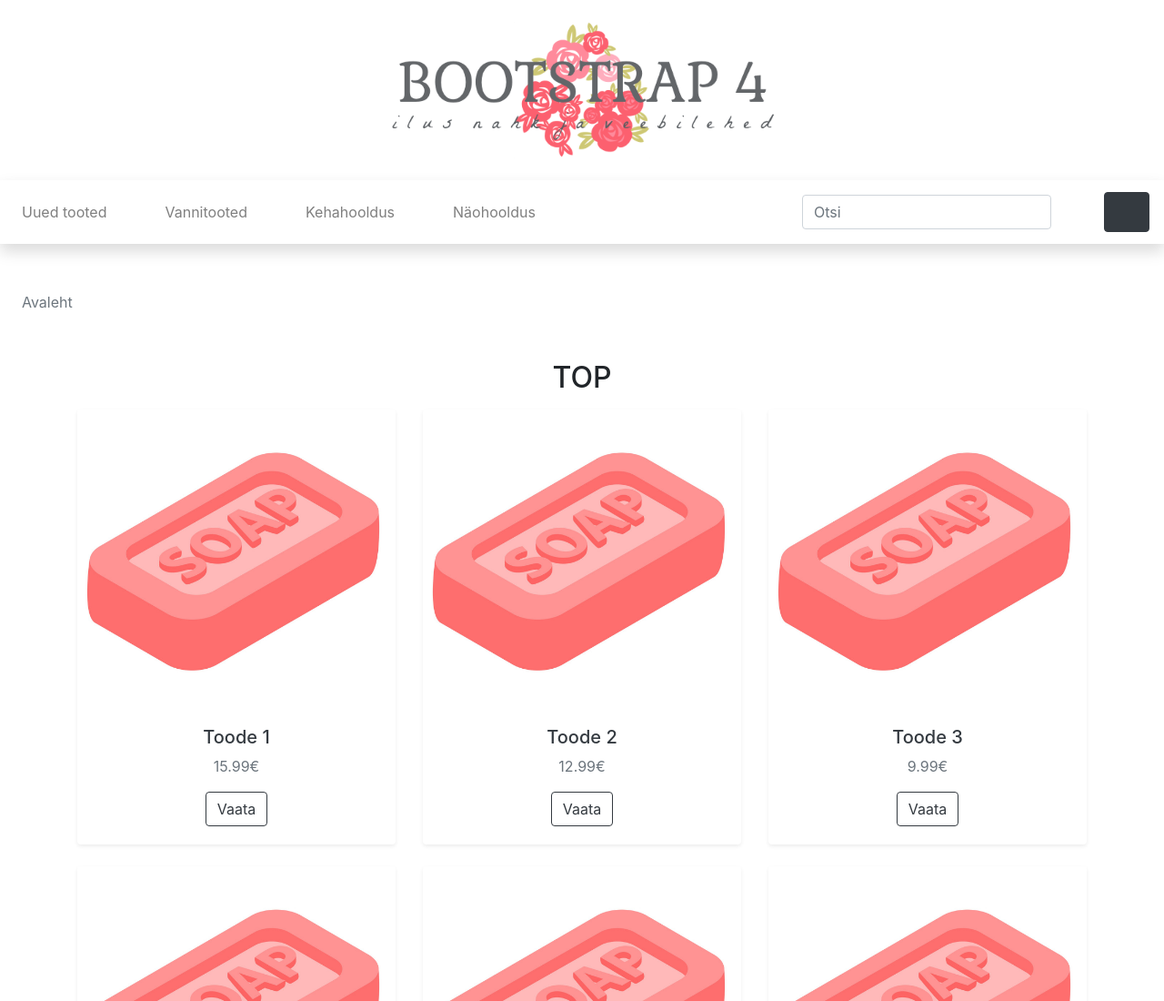
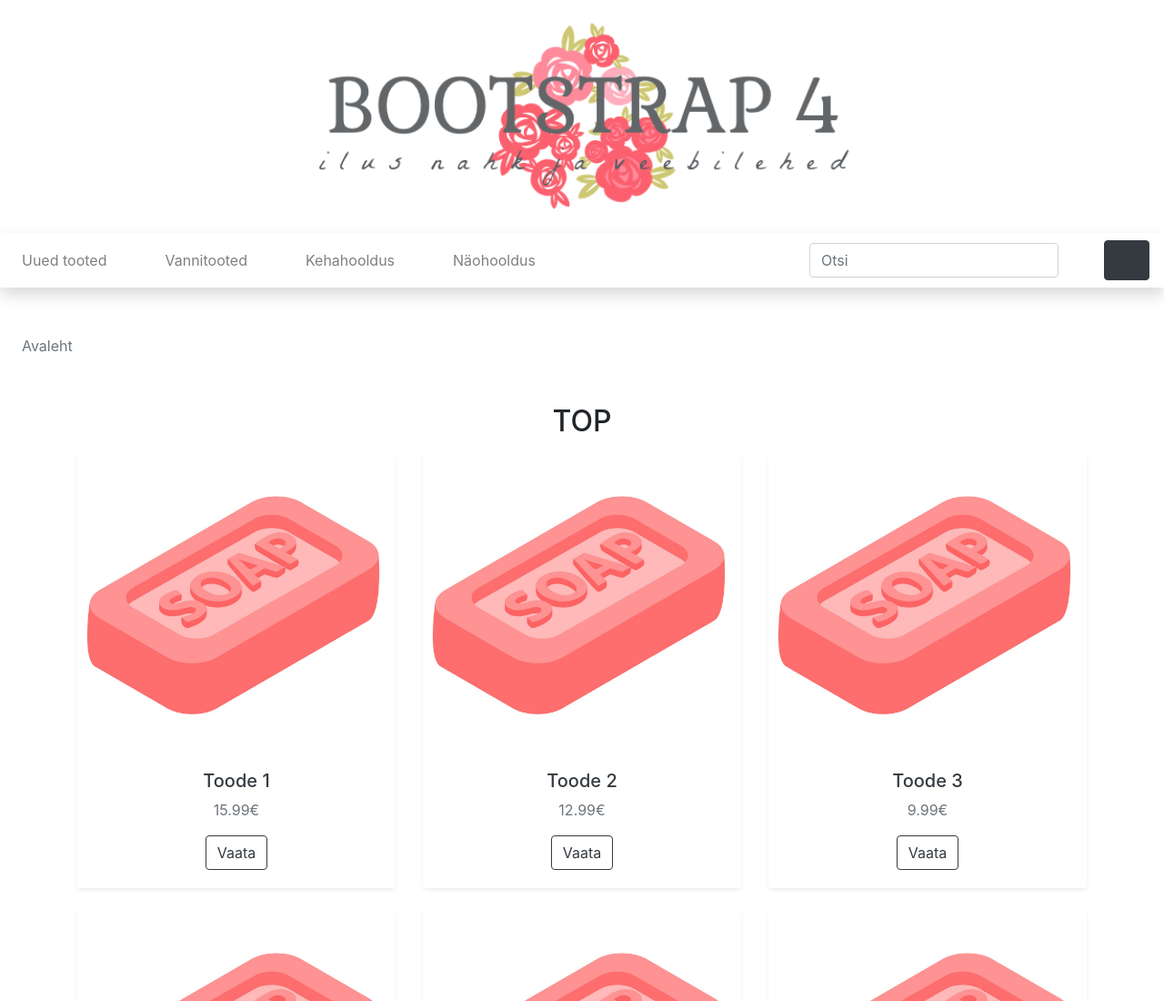
Before and after one commit to novaleeria/bootstrap-tund, a plain HTML site: page index.html in a window 1280 px wide. Shown: the top 1100 px of the page at 91% size. Drawn offline with nearby package versions, Linux system fonts and the light colour scheme.

Commit message:
resolution

```diff
--- a/index.html
+++ b/index.html
@@ -17,7 +17,7 @@
         <header class="py-2">
             <div class="container-fluid">
                 <div class="row">
-                    <div class="col-lg-12 my-3 text-center"><a href="index.html"><img src="logo2.png" width="450px"></a></div>
+                    <div class="col-lg-12 my-3 text-center"><a href="index.html"><img src="logo2.png" width="50%"></a></div>
                 </div>
             </div>
         </header>
@@ -58,7 +58,7 @@
                     </li>
                 </ul>
                 <!-- search --->
-                <form class="form-inline m-2 my-xs-0">
+                <form class="form-inline my-2 my-lg-0">
                     <input class="form-control mr-sm-2" type="search" placeholder="Otsi" aria-label="Search">
                     <button class="btn btn-outline-white my-2 my-sm-0" type="submit"><svg class="lnr lnr-magnifier"><use xlink:href="#lnr-magnifier"></use></svg></button>
                 </form>
```
Also changed, not shown: list.html (+1 -1 lines).
